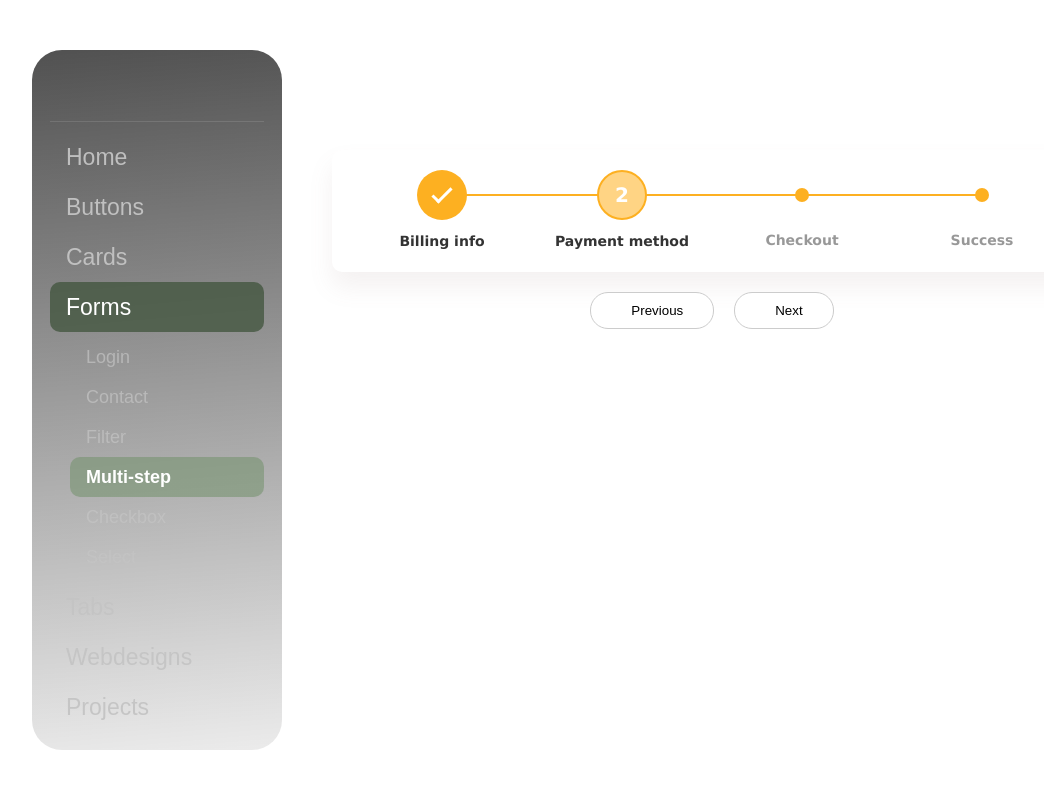
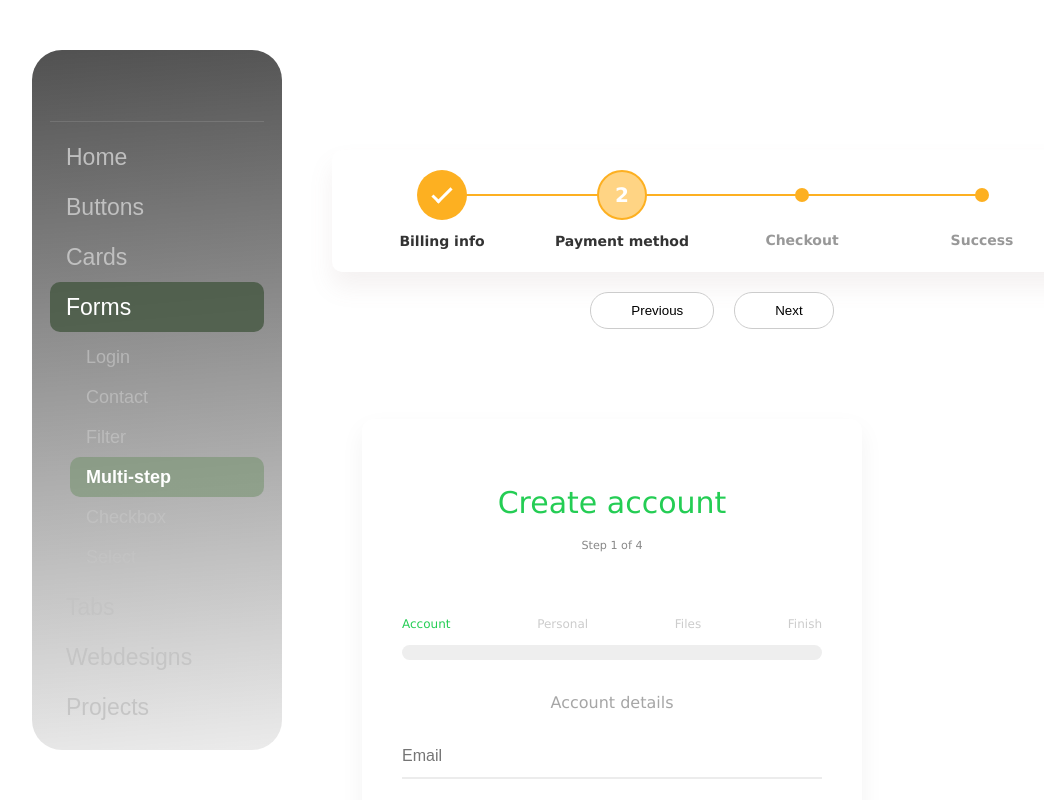
Before and after one commit to chvessel/portefolio, a Vue app: page /forms/multi-step in a window 1280 px wide. Shown: the whole page, without its empty margins (18-1062 px from the left). Built offline with nearby package versions, Linux system fonts and the light colour scheme.

Commit message:
add multiloadform

```diff
--- /dev/null
+++ b/src/components/forms/MultiLoadForm.vue
@@ -0,0 +1,271 @@
+<script setup>
+import { ref, computed } from 'vue';
+
+const currentStep = ref(1);
+const totalSteps = 4;
+
+const form = ref({
+    email: '',
+    username: '',
+    password: '',
+    confirmPassword: '',
+    firstName: '',
+    lastName: '',
+    phone: '',
+});
+
+const progressPercentage = computed(() => {
+    return ((currentStep.value - 1) / (totalSteps - 1)) * 100;
+});
+
+const goToNextStep = () => {
+    if (currentStep.value < totalSteps) currentStep.value++;
+};
+
+const goToPreviousStep = () => {
+    if (currentStep.value > 1) currentStep.value--;
+};
+
+const submitForm = () => {
+    console.log('Form Data Submitted:', form.value);
+    alert('Registration Successful!');
+};
+</script>
+
+<template>
+    <div class="registration-container">
+        <div class="form-card">
+            <h2 class="title">Create account</h2>
+            <p class="subtitle">Step {{ currentStep }} of {{ totalSteps }}</p>
+
+
+            <nav class="stepper">
+                <ul class="step-list">
+                    <li :class="{ active: currentStep >= 1 }"><span>Account</span></li>
+                    <li :class="{ active: currentStep >= 2 }"><span>Personal</span></li>
+                    <li :class="{ active: currentStep >= 3 }"><span>Files</span></li>
+                    <li :class="{ active: currentStep >= 4 }"><span>Finish</span></li>
+                </ul>
+                <div class="progress-track">
+                    <div class="progress-bar" :style="{ width: progressPercentage + '%' }"></div>
+                </div>
+            </nav>
+
+            <form @submit.prevent class="multi-step-form">
+
+                <section v-if="currentStep === 1" class="form-step">
+                    <h3 class="step-title">Account details</h3>
+                    <div class="input-group">
+                        <input type="email" v-model="form.email" placeholder="Email" />
+                    </div>
+                    <div class="input-group">
+                        <input type="text" v-model="form.username" placeholder="Username" />
+                    </div>
+                    <div class="input-group">
+                        <input type="password" v-model="form.password" placeholder="Password" />
+                    </div>
+                    <div class="input-group">
+                        <input type="password" v-model="form.confirmPassword" placeholder="Repeat password" />
+                    </div>
+                    <div class="button-actions">
+                        <button type="button" class="btn btn-next" @click="goToNextStep">Next Step</button>
+                    </div>
+                </section>
+
+                <section v-if="currentStep === 2" class="form-step">
+                    <h3 class="step-title">Personal info</h3>
+                    <div class="input-group">
+                        <input type="text" v-model="form.firstName" placeholder="First name" />
+                    </div>
+                    <div class="input-group">
+                        <input type="text" v-model="form.lastName" placeholder="Last name" />
+                    </div>
+                    <div class="input-group">
+                        <input type="tel" v-model="form.phone" placeholder="Phone number" />
+                    </div>
+                    <div class="button-actions">
+                        <button type="button" class="btn btn-prev" @click="goToPreviousStep">Back</button>
+                        <button type="button" class="btn btn-next" @click="goToNextStep">Next step</button>
+                    </div>
+                </section>
+
+                <section v-if="currentStep === 3" class="form-step">
+                    <h3 class="step-title">File upload</h3>
+                    <div class="input-group">
+                        <input type="file" accept="image/*" />
+                    </div>
+                    <div class="button-actions">
+                        <button type="button" class="btn btn-prev" @click="goToPreviousStep">Back</button>
+                        <button type="button" class="btn btn-submit" @click="goToNextStep">Finish</button>
+                    </div>
+                </section>
+
+                <section v-if="currentStep === 4" class="form-step success-screen">
+                    <h3 class="step-title">Success!</h3>
+                    <p>Congratulation! <br> Your account has been created successfully.</p>
+                    <button type="button" class="btn btn-next" @click="submitForm">Go to dashboard</button>
+                </section>
+
+            </form>
+        </div>
+    </div>
+</template>
+
+<style scoped>
+.registration-container {
+    display: flex;
+    justify-content: center;
+    align-items: center;
+    font-family: Verdana, Geneva, Tahoma, sans-serif;
+    padding: 20px;
+    width: 100%;
+    margin: 50px 50px 0px -100px;
+}
+
+.form-card {
+    background: white;
+    width: 100%;
+    max-width: 500px;
+    padding: 40px;
+    border-radius: 12px;
+    box-shadow: 0 10px 25px rgba(0, 0, 0, 0.05);
+    text-align: center;
+    margin-bottom: 40px;
+}
+
+.title {
+    color: #24cd54;
+    font-size: 30px;
+    margin: 20px 40px 10px 40px;
+}
+
+.subtitle {
+    color: #888;
+    font-size: 0.7rem;
+    margin: 10px 40px 60px 40px;
+}
+
+
+.stepper {
+    margin-bottom: 30px;
+    position: relative;
+}
+
+.step-list {
+    display: flex;
+    justify-content: space-between;
+    list-style: none;
+    padding: 0;
+    margin-bottom: 10px;
+}
+
+.step-list li {
+    font-size: 0.75rem;
+    font-weight: 500;
+    color: #ccc;
+    text-transform: capitalize;
+}
+
+.step-list li.active {
+    color: #24cd54;
+}
+
+.progress-track {
+    height: 15px;
+    background: #eee;
+    border-radius: 50px;
+}
+
+.progress-bar {
+    height: 100%;
+    background: #24cd54;
+    transition: width 0.4s ease-in-out;
+}
+
+.form-step {
+    display: flex;
+    flex-direction:
+        column;
+    gap: 20px;
+}
+
+.step-title {
+    color: #a6a6a6;
+    font-size: 16px;
+    margin: 0;
+}
+
+.input-group {
+    display: flex;
+    flex-direction: column;
+}
+
+.input-group input {
+    padding: 12px 0;
+    border: none;
+    border-bottom: 2px solid #ececec;
+    background: transparent;
+    font-size: 16px;
+    color: #586d83;
+    outline: none;
+    transition: all 0.3s ease;
+}
+
+.input-group input:focus {
+    border-bottom: 2px solid #24cd54;
+}
+
+.input-group input:focus::placeholder {
+    color: transparent;
+}
+
+.button-actions {
+    display: flex;
+    justify-content: flex-end;
+    gap: 10px;
+    margin-top: 40px;
+}
+
+.btn {
+    padding: 10px 25px;
+    border: none;
+    border-radius: 15px;
+    cursor: pointer;
+    font-weight: bold;
+}
+
+.btn-next {
+    background: #24cd54;
+    color: white;
+}
+
+.button-actions .btn-next:hover {
+    color: #24cd54;
+    border: 2px solid #24cd54;
+    background-color: white;
+}
+
+.btn-prev {
+    background: #eee;
+    color: #666;
+}
+
+.btn-prev:hover {
+    color: #24cd54;
+    border: 2px solid #24cd54;
+    background-color: white;
+}
+
+.btn-submit {
+    background: #24cd54;
+    color: white;
+}
+
+.success-screen {
+    text-align: center;
+    color: grey;
+    font-weight: 800;
+    font-family: Verdana, Geneva, Tahoma, sans-serif;
+    margin: 60px 40px 10px 40px;
+}
+</style>
--- a/src/pages/forms/MultiStepForms.vue
+++ b/src/pages/forms/MultiStepForms.vue
@@ -1,8 +1,10 @@
 <script setup>
+import MultiLoadForm from '@/components/forms/MultiLoadForm.vue';
 import MultistepForm from '@/components/forms/MultistepForm.vue';
 
 </script>
 
 <template>
    <MultistepForm />
+   <MultiLoadForm />
 </template>
```
